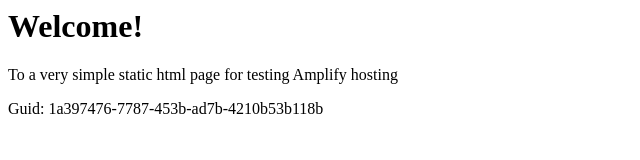
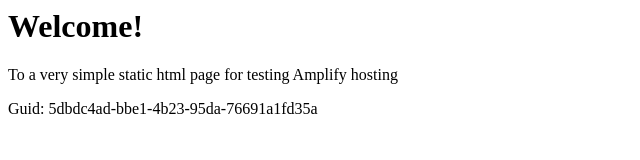
Before and after one commit to aws-aemilia-pdx/Github-PR-Commit-Integration-Test-DoNotTouch-GitHubWebhookPushCanaryTest-v1-beta-us-west-2, a website: page src/index.html in a window 1280 px wide. Shown: the full height of the page, 0-640 px from the left. Drawn offline with Linux system fonts and the light colour scheme.

Commit message:
commit from integ tests

```diff
--- a/src/index.html
+++ b/src/index.html
@@ -12,6 +12,6 @@
 <body>
     <h1>Welcome!</h1>
     <p>To a very simple static html page for testing Amplify hosting</p>
-    <p>Guid: 1a397476-7787-453b-ad7b-4210b53b118b</p></body>
+    <p>Guid: 5dbdc4ad-bbe1-4b23-95da-76691a1fd35a</p></body>
 
 </html>
```
